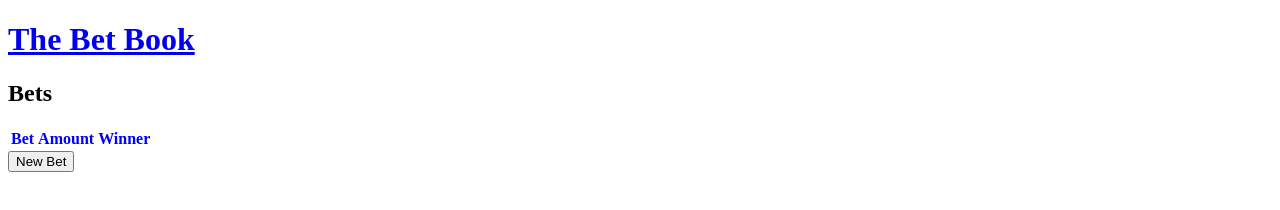
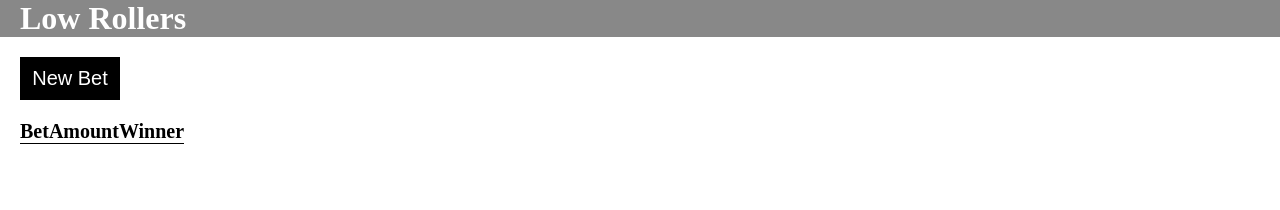
Before and after one commit to marks828/project_4_ng, a plain HTML site: page index.html at #!/bets in a window 1280 px wide. Drawn offline with nearby package versions, Linux system fonts and the light colour scheme; some packages are replaced by stand-ins of ours; no server answers.

Commit message:
somet stylying and readme

```diff
--- a/css/style.scss
+++ b/css/style.scss
@@ -1,10 +1,63 @@
-table{
-  tr{
-    th{
-      color:blue;
-    }
-    .bets{
-
+*{
+  margin: 0
+}
+a{
+  text-decoration: none;
+  color: black;
+}
+button{
+  outline: none;
+}
+#header{
+  margin-bottom: 20px;
+  width: 100%;
+  background: #888;
+  h1{
+    a{
+      margin: 0 20px;
+      color: white;
     }
   }
 }
+
+.new-bet{
+  margin: 0 20px;
+  padding: 10px;
+  width: 100px;
+  border: none;
+  background: black;
+  color:white;
+  font-size: 20px;
+}
+
+form{
+  margin:20px;
+}
+
+
+
+
+table{
+  margin: 20px;
+  border-collapse: collapse;
+  tr{
+    th{
+      color:black;
+      padding: 0;
+      text-align: left;
+      border-bottom: 1px solid black;
+      font-size: 20px;
+    }
+    .bets{
+      font-family: helvetica, sans-serif;
+      font-size: 1.5rem;
+    }
+    #amount{
+      text-align: center;
+    }
+  }
+  tr:nth-child(even){
+    background: #ccc;
+  }
+
+}
--- a/index.html
+++ b/index.html
@@ -15,9 +15,12 @@
   <link rel="stylesheet" href="css/style.css">
 </head>
 <body>
-  <h1><a data-ui-sref="betIndex">The Bet Book</a></h1>
+
+  <div id="header">
+    <h1><a data-ui-sref="betIndex">Low Rollers</a></h1>
+  </div>
+
   <main data-ui-view></main>
-
 
 </body>
 </html>
--- a/js/ng-views/bets.html
+++ b/js/ng-views/bets.html
@@ -1,4 +1,10 @@
-<h2>Bets</h2>
+<button class="new-bet" data-ng-click="vm.showForm = !vm.showForm">New Bet</button>
+
+<form data-ng-submit="vm.create()" data-ng-if="vm.showForm">
+  <input type="text" data-ng-model="vm.bet.bet">
+  <input type="text" data-ng-model="vm.bet.amount">
+  <button type="submit">Place Bet</button>
+</form>
 
 <table>
   <tr>
@@ -8,15 +14,7 @@
   </tr>
   <tr ng-repeat="bet in vm.bets">
     <td class="bets"><a data-ui-sref="betShow({id: bet.id})">{{bet.bet}}</a></td>
-    <td class="bets">{{bet.amount}}</td>
+    <td class="bets" id="amount">{{bet.amount}}</td>
     <td class="bets">{{bet.winner}}</td>
   </tr>
 </table>
-
-
-<button data-ng-click="vm.showForm = !vm.showForm">New Bet</button>
-<form data-ng-submit="vm.create()" data-ng-if="vm.showForm">
-  <input type="text" data-ng-model="vm.bet.bet">
-  <input type="text" data-ng-model="vm.bet.amount">
-  <button type="submit">Place Bet</button>
-</form>
```
Also changed, not shown: css/style.css, 2 other files.
